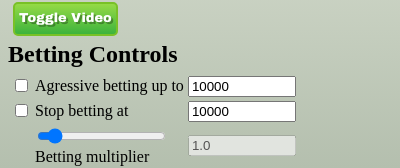
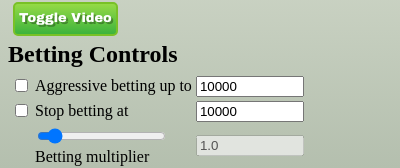
Before and after one commit to saltbot-org/saltbot, a browser extension: page src/popup.html in a window 400 px wide. Shown: the part 428-596 px from the top of the page. Drawn offline with Linux system fonts and the light colour scheme.

Commit message:
fixed typo

```diff
--- a/src/popup.html
+++ b/src/popup.html
@@ -133,7 +133,7 @@
 <table>
 	<tr>
 		<td><input id="ta" type="checkbox"/></td>
-		<td> Agressive betting up to </td>
+		<td> Aggressive betting up to </td>
 		<td><input id="talimit" type="number" min="1000" value="10000"/></td>
 	</tr>
 
```
Also changed, not shown: src/manifest.json.
